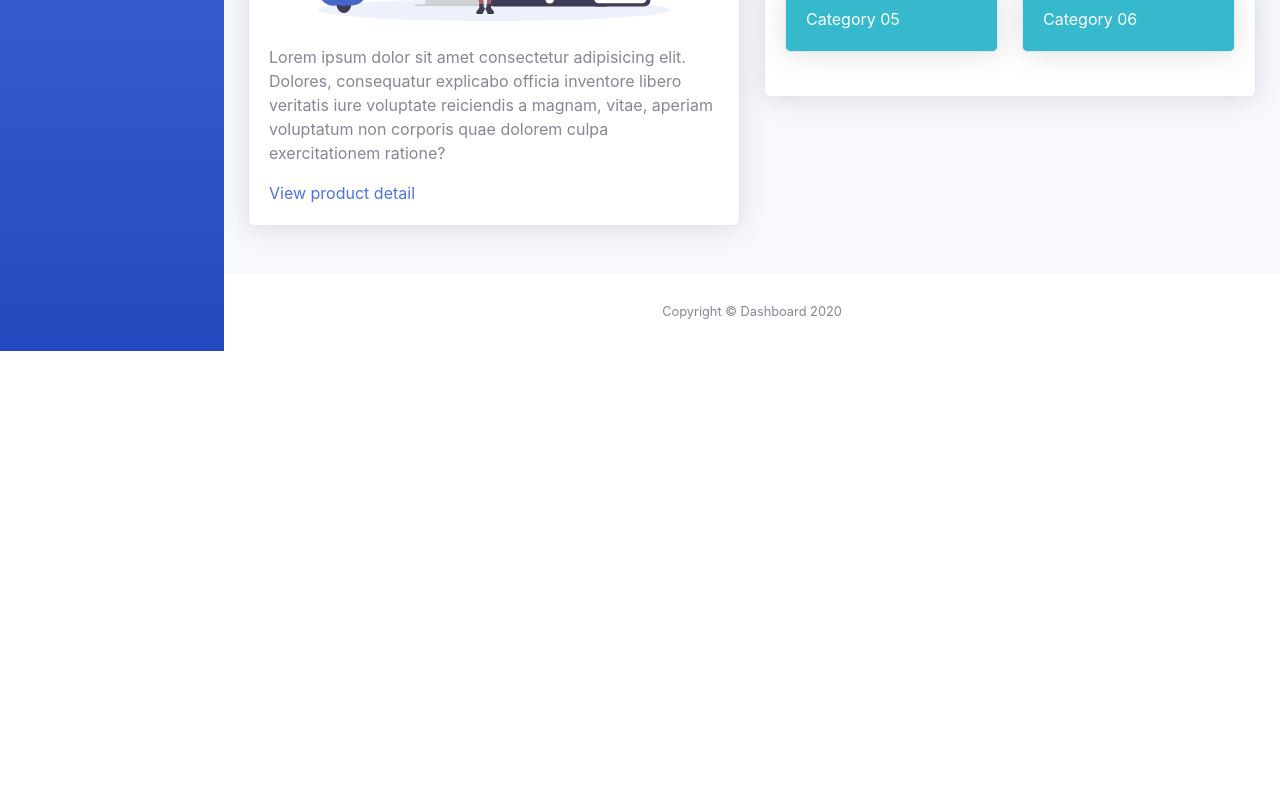
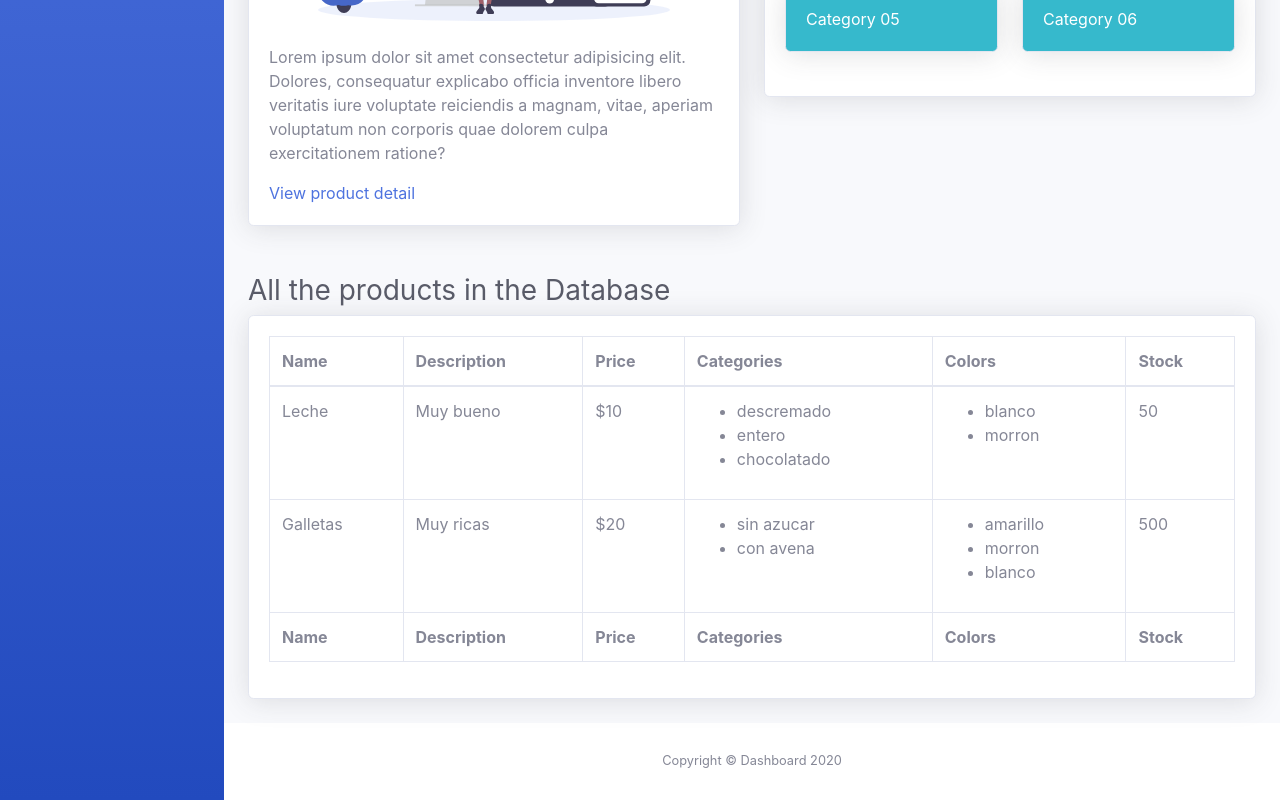
Before and after one commit to yuliya-sharapa/react_Dashboard, a React (Create React App) app: page / in a window 1280 px wide. Shown: the part 546-1346 px from the top of the page. Before the commit the page ends 897 px from the top, so only its background shows below. Built offline with nearby package versions, Linux system fonts and the light colour scheme.

Commit message:
agregue la tabla All the products in the Database

```diff
--- a/src/components/content/Content.js
+++ b/src/components/content/Content.js
@@ -1,5 +1,6 @@
 import React from 'react';
-import StatisticsCard from './StatisticsCard'
+import ProductList from './ProductTable/ProductList'
+import GeneralStatistics from './GeneralStatistics/GeneralStatistics';
 
 
 export default function Content() {
@@ -46,27 +47,9 @@ export default function Content() {
           <div className="d-sm-flex align-items-center justify-content-between mb-4">
             <h1 className="h3 mb-0 text-gray-800">App Dashboard</h1>
           </div>
-          <StatisticsCard cards={[
-            {
-              blcolor:"primary",
-              title:'Products in Data Base',
-              number:135,
-              icon:"clipboard-list"
-            },
-            {
-              blcolor:'success',
-              title:'Amount in products',
-              number:546.456,
-              icon:"dollar-sign"
-            },
-            {
-              blcolor:'warning',
-              title:'Users quantity',
-              number:38,
-              icon:"user-check"
-            },
 
-          ]}/>
+          <GeneralStatistics />
+
           {/* Content Row */}
           <div className="row">
             {/* Last Product in DB */}
@@ -139,6 +122,9 @@ export default function Content() {
               </div>
             </div>
           </div>
+
+          <ProductList/>
+
         </div>
         {/* /.container-fluid */}
       </div>
--- /dev/null
+++ b/src/components/content/GeneralStatistics/GeneralStatistics.js
@@ -0,0 +1,30 @@
+import React from 'react'
+import StatisticsCard from './StatisticsCard'
+
+export default function GeneralStatistics() {
+    return (
+        <div>
+            <StatisticsCard cards={[
+            {
+              blcolor:"primary",
+              title:'Products in Data Base',
+              number:135,
+              icon:"clipboard-list"
+            },
+            {
+              blcolor:'success',
+              title:'Amount in products',
+              number:546.456,
+              icon:"dollar-sign"
+            },
+            {
+              blcolor:'warning',
+              title:'Users quantity',
+              number:38,
+              icon:"user-check"
+            }
+
+          ]}/>
+        </div>
+    )
+}
--- /dev/null
+++ b/src/components/content/ProductTable/ProductDetails.js
@@ -0,0 +1,38 @@
+import React from 'react'
+
+export default function ProductDetails(props) {
+    return (
+        <tbody>
+        {props.products.map(product=>{
+            return(
+                <tr>
+                    <td>{product.name}</td>
+                    <td>{product.description}</td>
+                    <td>${product.price}</td>
+                    <td>
+                        <ul>
+                            {product.categories.map((category, i)=>{
+                                return(
+                                    <li key={i}>{category}</li>
+                                )
+                            })}
+                        </ul>
+                    </td>
+                    <td>
+                        <ul>
+                            {product.colors.map((color, i)=>{
+                                return(
+                                    <li key={i}>{color}</li>
+                                )
+                            })}
+                        </ul>
+                    </td>
+                    <td>{product.stock}</td>
+                </tr>
+            )
+        }
+        )
+        }
+        </tbody>
+    )
+}
--- /dev/null
+++ b/src/components/content/ProductTable/ProductList.js
@@ -0,0 +1,46 @@
+import React from 'react';
+import TableColumns from './TableColumns';
+import ProductDetails from './ProductDetails';
+
+export default function ProductList() {
+    return (
+        <div>
+            {/* PRODUCTS LIST */}
+            <h1 className="h3 mb-2 text-gray-800">All the products in the Database</h1>
+
+            {/* DataTales Example */}
+            <div className="card shadow mb-4">
+                <div className="card-body">
+                    <div className="table-responsive">
+                        <table className="table table-bordered" id="dataTable" width="100%" cellspacing="0">
+                            <thead>
+                                <TableColumns/>
+                            </thead>
+                            <tfoot>
+                                <TableColumns/>
+                            </tfoot>
+                            <ProductDetails products={[
+                                {
+                                name: "Leche",
+                                description: "Muy bueno",
+                                price: 10,
+                                categories: ['descremado', 'entero', 'chocolatado'],
+                                colors:['blanco', 'morron'],
+                                stock: 50
+                                },
+                                {
+                                name: "Galletas",
+                                description: "Muy ricas",
+                                price: 20,
+                                categories: ['sin azucar', 'con avena'],
+                                colors:['amarillo', 'morron', 'blanco'],
+                                stock: 500
+                                }
+                            ]}/>
+                        </table>
+                    </div>
+                </div>
+            </div>
+        </div>
+    )
+}
--- /dev/null
+++ b/src/components/content/ProductTable/TableColumns.js
@@ -0,0 +1,14 @@
+import React from 'react'
+
+export default function TableColumns() {
+    return (
+        <tr>
+            <th>Name</th>
+            <th>Description</th>
+            <th>Price</th>
+            <th>Categories</th>
+            <th>Colors</th>
+            <th>Stock</th>
+        </tr>
+    )
+}
```
Also changed, not shown: src/components/content/GeneralStatistics/StatisticsCard.js (renamed from src/components/content/StatisticsCard.js).
